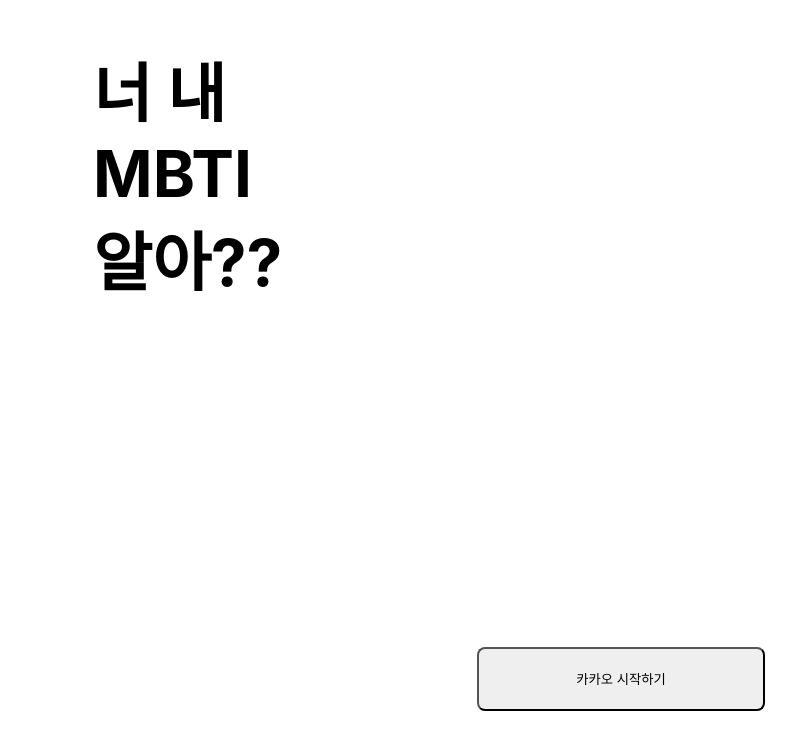
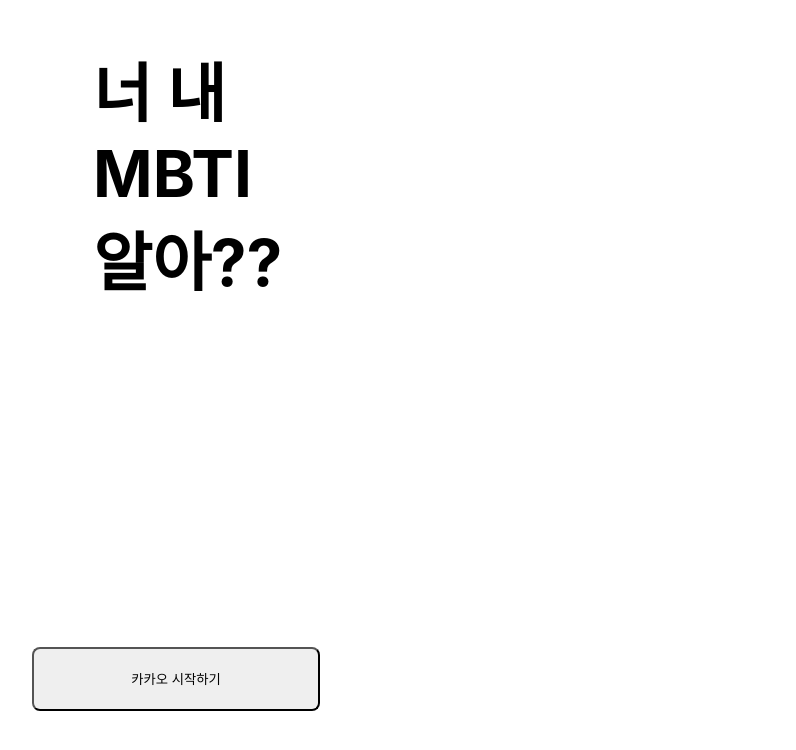
Before and after one commit to pinomaker-hoo/mbti-client-next, a Next.js app: page / in a window 1280 px wide. Shown: the top 750 px of the page, without its empty margins (19-815 px from the left). Built offline with nearby package versions, Linux system fonts and the light colour scheme.

Commit message:
style : Global

```diff
--- a/styles/globals.css
+++ b/styles/globals.css
@@ -4,23 +4,12 @@ body {
   margin: 0;
   font-family: -apple-system, BlinkMacSystemFont, Segoe UI, Roboto, Oxygen,
     Ubuntu, Cantarell, Fira Sans, Droid Sans, Helvetica Neue, sans-serif;
-}
-
-a {
-  color: inherit;
-  text-decoration: none;
-}
-
-* {
-  box-sizing: border-box;
+  width: 390px;
+  height: 844px;
 }
 
 @media (prefers-color-scheme: dark) {
-  html {
-    color-scheme: dark;
-  }
   body {
-    color: white;
-    background: black;
+    background: #a6d8e8;
   }
 }
```
